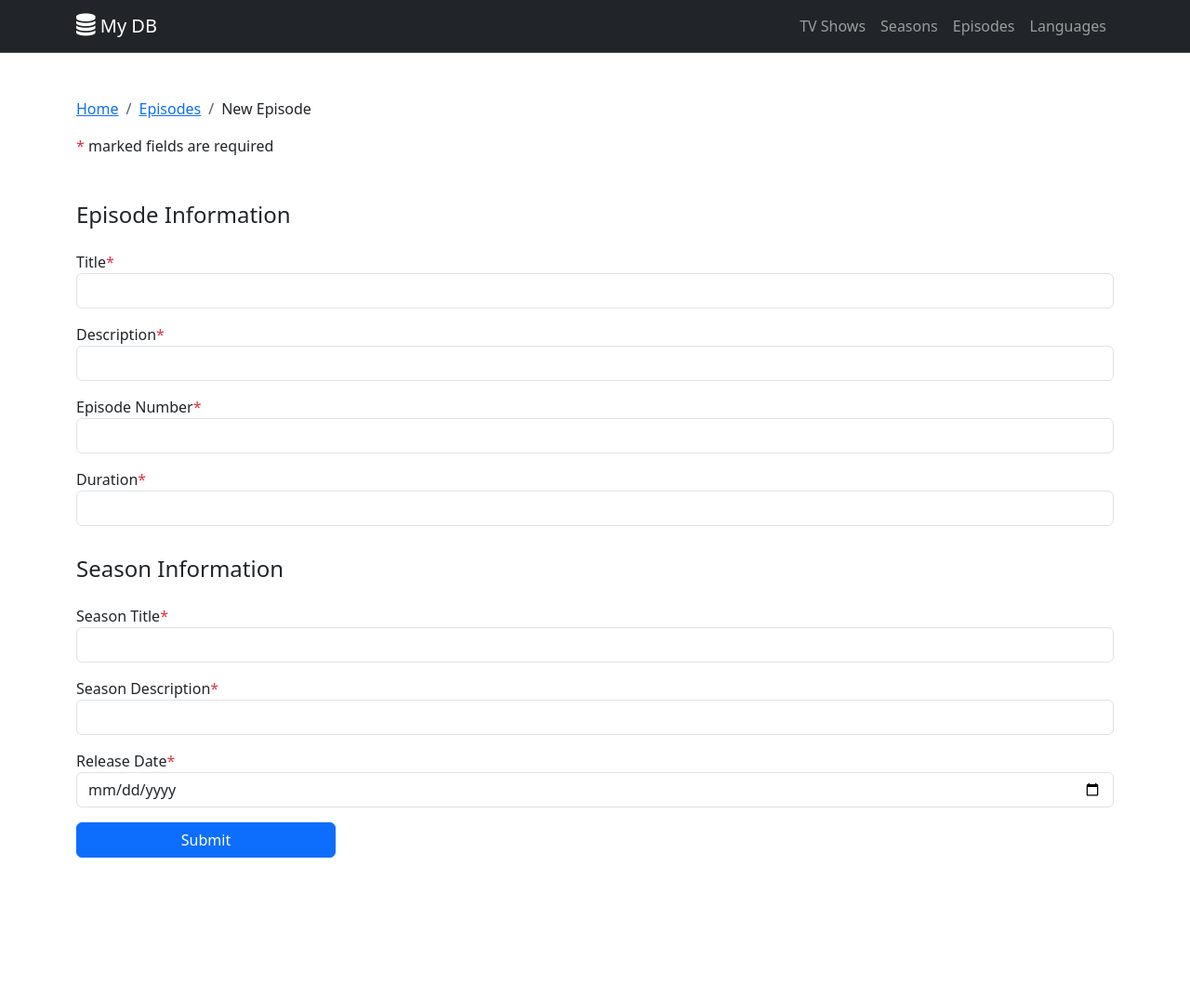
After one commit to polsti/DataBases_website, a Flask app: page /Episodes/insert in a window 1280 px wide. The commit adds this page. Shown: the whole page at 93% size. Run offline with Flask 3, Linux system fonts and the light colour scheme; data comes from the database, SQL or seed files in the repository.

Commit message:
added insertion.html (a new form )

```diff
--- a/src/templates/episodes.html
+++ b/src/templates/episodes.html
@@ -7,6 +7,9 @@
     <li class="breadcrumb-item" aria-current="page">Episodes</li>
 </ol>
 
+<div class="d-flex flex-row-reverse gap-3">
+    <a href="/Episodes/insert">Add new C and B</a>
+</div>
 
 <table class="table">
     <thead>
--- /dev/null
+++ b/src/templates/insertion.html
@@ -0,0 +1,107 @@
+{% extends "base.html" %}
+
+{% block content %}
+
+<ol class="breadcrumb">
+    <li class="breadcrumb-item"><a href="/">Home</a></li>
+    <li class="breadcrumb-item"><a href="/Episodes">Episodes</a></li>
+    <li class="breadcrumb-item" aria-current="page">New Episode</li>
+</ol>
+
+{% if validation_error %}
+<div class="alert alert-danger" role="alert">
+    Empty or invalid fields. Try again.
+</div>
+{% endif %}
+
+
+<form method="post" class="d-grid gap-3">
+    <p class="required-note"><span class="text-danger">*</span> marked fields are required</p>
+
+    <h4 class="mt-3">Episode Information</h4>
+
+    <div class="form-group">
+        <label for="title">Title</label><span class="text-danger">*</span></label>
+        <input type="text" name="title" class="form-control" value="{{ episode.title }}">
+    </div>
+    <div class="form-group">
+        <label for="description">Description<span class="text-danger">*</span></label>
+        <input type="text" name="description" class="form-control" value="{{ episode.description }}">
+    </div>
+    <div class="form-group">
+        <label for="episode_number">Episode Number<span class="text-danger">*</span></label>
+        <input type="number" name="episode_number" class="form-control" value="{{ episode.episode_number }}">
+    </div>
+    <div class="form-group">
+        <label for="duration">Duration<span class="text-danger">*</span></label>
+        <input type="number" name="duration" class="form-control" value="{{ episode.duration }}">
+    </div>
+    {% if action == "edit" %}
+    <div class="form-group">
+        <label for="id_Episode">Episode ID</label>
+        <input type="number" name="id_Episode" class="form-control" value="{{ episode.id_Episode }}" readonly>
+    </div>
+    <div class="form-group">
+        <label for="fk_Languageid_Language">Language ID</label>
+        <input type="number" name="fk_Languageid_Language" class="form-control" value="{{ episode.fk_Languageid_Language }}" readonly>
+    </div>
+    <div class="form-group">
+        <label for="fk_Seasonid_Season">Season ID</label>
+        <input type="number" name="fk_Seasonid_Season" class="form-control" value="{{ episode.fk_Seasonid_Season }}" readonly>
+    </div>
+    {% endif %}
+    <!--     <div class="form-group">
+        <label for="event_id">Event<span class="text-danger">*</span></label>
+        <select name="event_id" class="form-select form-control">
+            {% for event in events %}
+            <option value="{{ event.event_id }}" {% if song.event_id==event.event_id %} selected {% endif %}>{{
+                event.event_name }}</option>
+            {% endfor %}
+        </select>
+    </div> -->
+
+
+    <h4 class="mt-3">Season Information</h4>
+
+    <div class="form-group">
+        <label for="title">Season Title<span class="text-danger">*</span></label>
+        <input type="text" name="title" class="form-control" value="{{ season.title }}">
+    </div>
+    <div class="form-group">
+        <label for="description">Season Description<span class="text-danger">*</span></label>
+        <input type="text" name="description" class="form-control" value="{{ season.description }}">
+    </div>
+    <div class="form-group">
+        <label for="release_date">Release Date<span class="text-danger">*</span></label>
+        <input type="date" name="release_date" class="form-control" value="{{ season.release_date }}">
+    </div>
+
+
+    {% if action == "edit" %}
+    <div class="form-group">
+        <label for="id_Season">Season ID</label>
+        <input type="number" name="id_Season" class="form-control" value="{{ season.id_Season }}" readonly>
+    </div>
+    <div class="form-group">
+        <label for="fk_TV_Showid_TV_Show">TV Show ID</label>
+        <input type="number" name="fk_TV_Showid_TV_Show" class="form-control" value="{{ season.fk_TV_Showid_TV_Show }}" readonly>
+    </div>
+    {% endif %}
+
+
+
+    <!--     <div class="form-group">
+        <label for="country_id">Country<span class="text-danger">*</span></label>
+        <select name="country_id" class="form-select form-control">
+            {% for country in countries %}
+            <option value="{{ country.country_id }}" {% if performer.country_id==country.country_id %} selected {% endif
+                %}>{{ country.name }}</option>
+            {% endfor %}
+        </select>
+    </div> -->
+
+
+    <input type="submit" class="btn btn-primary w-25" name="button" value="Submit">
+</form>
+
+{% endblock %}
```
